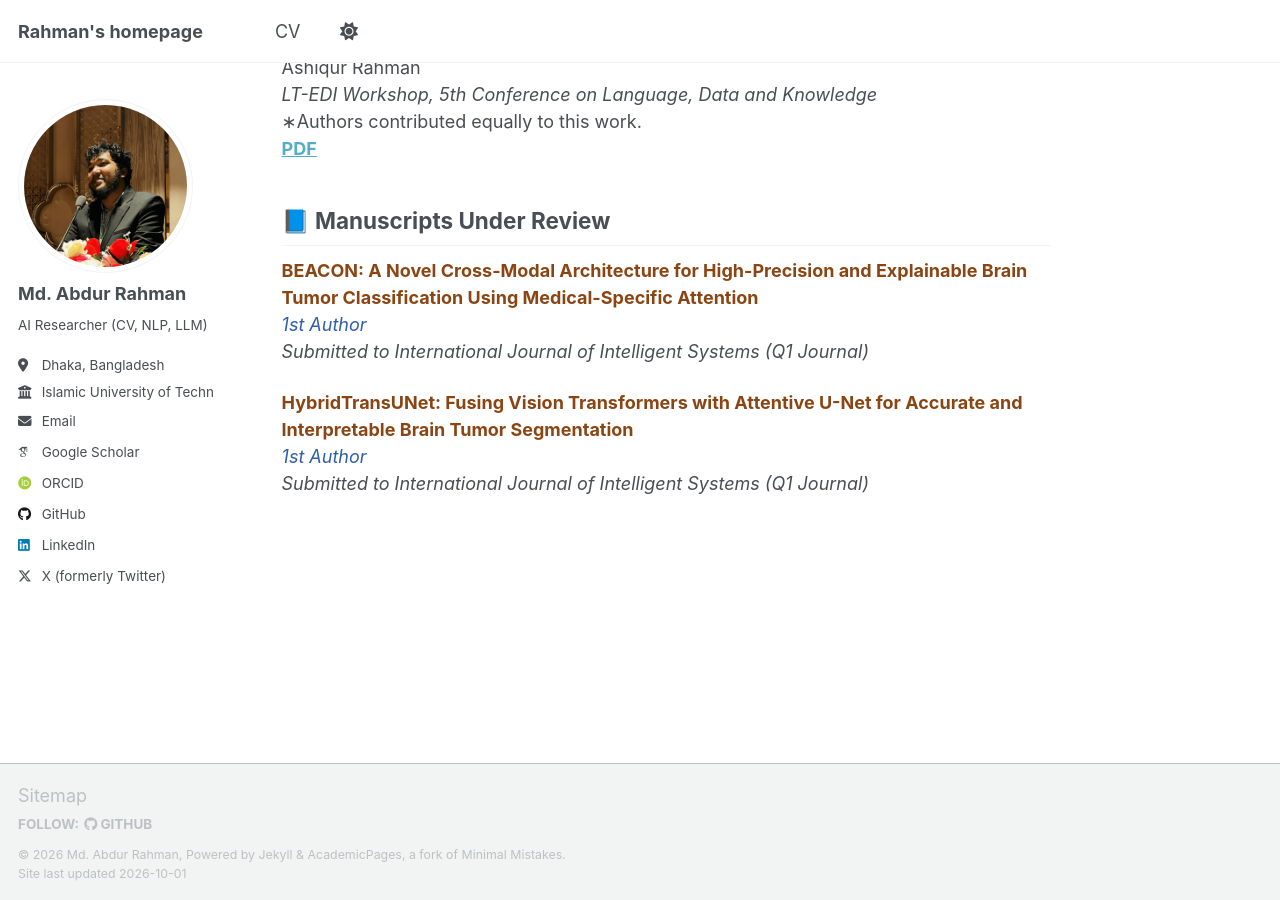
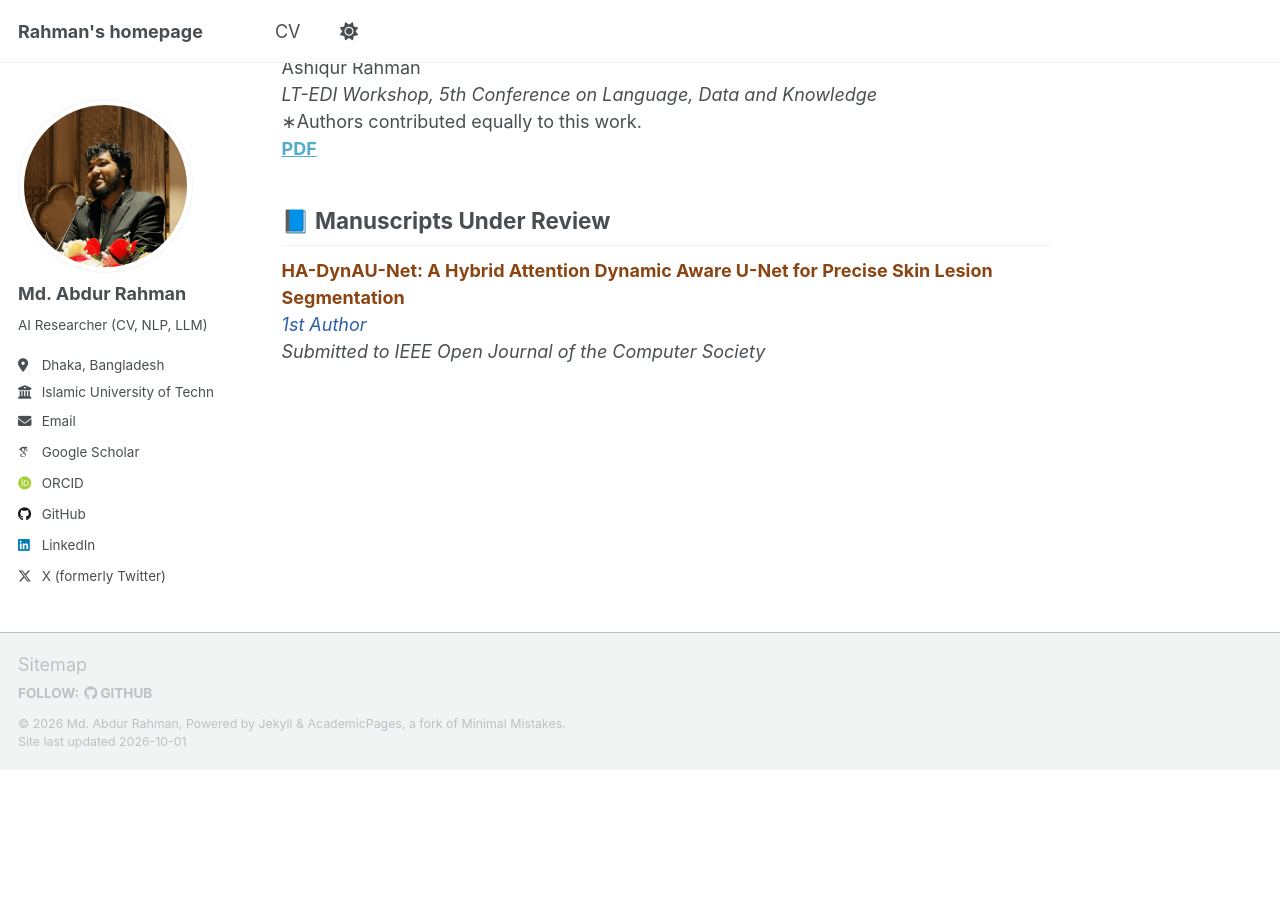
Before and after one commit to borhanitrash/borhanitrash.github.io, a Jekyll site: the page built from _pages/about.md, in a window 1280 px wide and 900 px high, scrolled down 4454 px. Built offline with Jekyll 4.4.1, drawn with Linux system fonts in a browser that asks for light colours; some web fonts are replaced; a script that is not in the unit is left out; after the commit the page ends 5224 px from its top, so only the background shows below that; some of the changed text lies outside the part shown.

Commit message:
Revise about page with updated achievements
Updated personal information and achievements for clarity and detail.

```diff
--- a/_pages/about.md
+++ b/_pages/about.md
@@ -8,7 +8,7 @@ redirect_from:
   - /about.html
 ---
 
-I am **Md. Abdur Rahman**, a **Kaggle Dataset Grandmaster** and **Research Assistant at Islamic University of Technology-IUT, OIC**. I have recently completed my **B.Sc. in Computer Science and Engineering** at **Southeast University, Bangladesh**, graduating with a **CGPA of 3.87**. I am currently pursuing **M.Sc. Engg in CSE at Military Institute of Science and Technology (MIST), Bangladesh**.
+I am **Md. Abdur Rahman**, a **Kaggle Dataset Grandmaster** and **Research Assistant at Islamic University of Technology-IUT, OIC**. I have recently completed my **B.Sc. in Computer Science and Engineering** at **Southeast University, Bangladesh**, graduating with a **3.87/4.00 CGPA** (**3.97 in last 60 credits**). I am currently pursuing **M.Sc. Engg in CSE at Military Institute of Science and Technology (MIST), Bangladesh**.
 
 My research interests lie broadly in **Artificial Intelligence**, **Machine Learning**, and **Deep Learning**, with a particular focus on:
 
@@ -131,10 +131,6 @@ Md. Al Amin∗, Sabik Aftahee∗, <span style="color:#2E5EAA;">*Md. Abdur Rahman
 
 ## 📘 Manuscripts Under Review
 
-<span style="color:#8B4513;">**BEACON: A Novel Cross-Modal Architecture for High-Precision and Explainable Brain Tumor Classification Using Medical-Specific Attention**</span>
+<span style="color:#8B4513;">**HA-DynAU-Net: A Hybrid Attention Dynamic Aware U-Net for Precise Skin Lesion Segmentation**</span>
 <span style="color:#2E5EAA;">*1st Author*</span>
-*Submitted to International Journal of Intelligent Systems (Q1 Journal)*
-
-<span style="color:#8B4513;">**HybridTransUNet: Fusing Vision Transformers with Attentive U-Net for Accurate and Interpretable Brain Tumor Segmentation**</span>
-<span style="color:#2E5EAA;">*1st Author*</span>
-*Submitted to International Journal of Intelligent Systems (Q1 Journal)*
+*Submitted to IEEE Open Journal of the Computer Society*
```
Also changed, not shown: other parts of _pages/about.md (+1 -1 lines).
